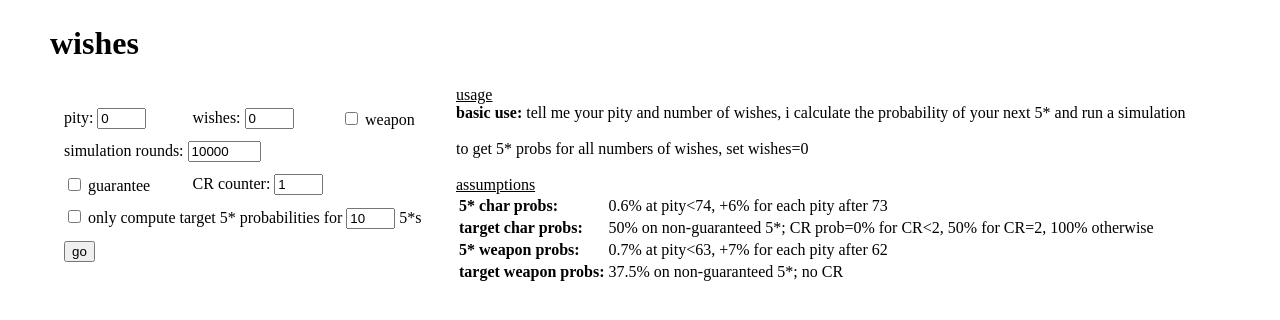
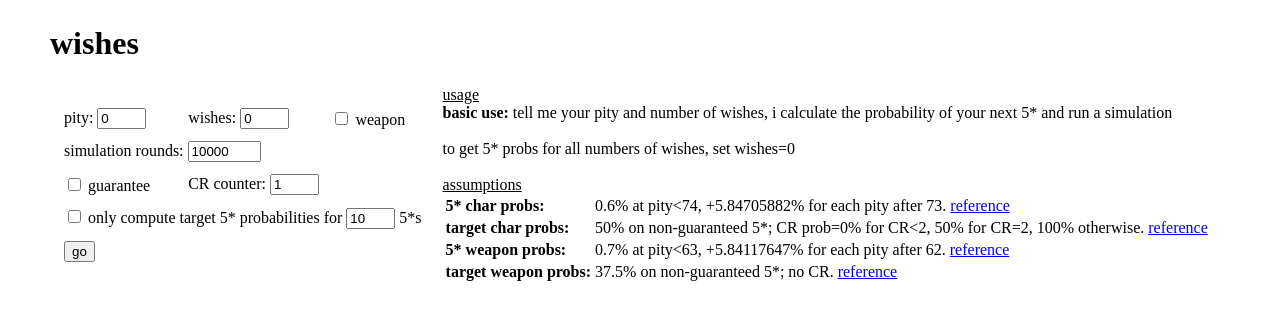
Before and after one commit to woIowizard/wishes, a Flask app: page / in a window 1280 px wide. Shown: the top 320 px of the page. Run offline with Flask 3, Linux system fonts and the light colour scheme.

Commit message:
Update main.html

```diff
--- a/templates/main.html
+++ b/templates/main.html
@@ -31,19 +31,19 @@ to get 5* probs for all numbers of wishes, set wishes=0<br><br>
 <table>
 <tr>
 	<td><b>5* char probs:</b></td>
-	<td>0.6% at pity<74, +6% for each pity after 73</td>
+	<td>0.6% at pity<74, +5.84705882% for each pity after 73. <a href="https://genshin-impact.fandom.com/f/p/4400000000000308779">reference</a></td>
 </tr>
 <tr>
 	<td><b>target char probs:</b></td>
-	<td>50% on non-guaranteed 5*; CR prob=0% for CR<2, 50% for CR=2, 100% otherwise</td>
+	<td>50% on non-guaranteed 5*; CR prob=0% for CR<2, 50% for CR=2, 100% otherwise. <a href="https://www.reddit.com/r/Genshin_Impact/comments/1f3ykny/capturing_radiance_details_observations_and/">reference</a></td>
 </tr>
 <tr>
 	<td><b>5* weapon probs:</b></td>
-	<td>0.7% at pity<63, +7% for each pity after 62</td>
+	<td>0.7% at pity<63, +5.84117647% for each pity after 62. <a href="https://library.keqingmains.com/general-mechanics/gacha#featured-weapon-banner">reference</a></td>
 </tr>
 <tr>
 	<td><b>target weapon probs:</b></td>
-	<td>37.5% on non-guaranteed 5*; no CR</td>
+	<td>37.5% on non-guaranteed 5*; no CR. <a href="https://genshin-impact.fandom.com/wiki/Wish">reference</a></td>
 </tr>
 </table>
 <td>
```
